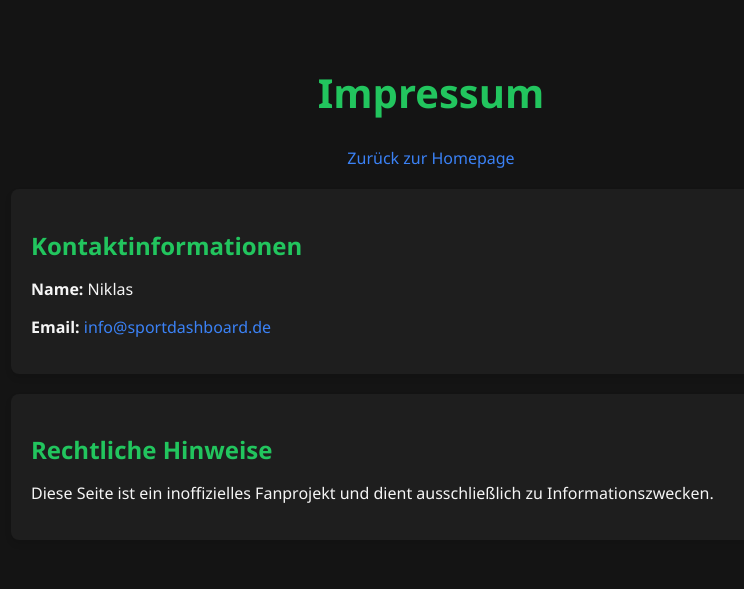
After one commit to EinfxchNiklas/Sport_Dashboard, a Flask app: page /impressum in a window 1280 px wide. The commit adds this page. Shown: the top 589 px of the page, without its empty margins (209-953 px from the left). Run offline with Flask 3, Linux system fonts and the light colour scheme.

Commit message:
Impressum hinzugefügt + Auf allen landingpages einen Footer hinzugefügt #20

```diff
--- a/app.py
+++ b/app.py
@@ -267,6 +267,11 @@ def american_football_roster(team_abv):
     })
 
 
+@app.route('/impressum')
+def impressum():
+    return render_template('impressum.html')
+
+
 if __name__ == '__main__':
     import os
     debug_mode = os.environ.get('DEBUG')
--- a/static/styles/sports_dashboard.css
+++ b/static/styles/sports_dashboard.css
@@ -1762,3 +1762,43 @@ body.page-fussball td.center {
                 font-size: 12px;
             }
         }
+/* ===== Impressum ===== */
+body.page-impressum {
+    background-color: #141414;
+    color: #f5f5f5;
+    font-family: "Segoe UI", Tahoma, Geneva, Verdana, sans-serif;
+    padding: 30px;
+}
+
+body.page-impressum header {
+    text-align: center;
+    margin-bottom: 20px;
+}
+
+body.page-impressum h1 {
+    font-size: 2.5rem;
+    color: #22c55e;
+}
+
+body.page-impressum .contact-info, body.page-impressum .legal-info {
+    margin: 20px auto;
+    max-width: 800px;
+    background: #1e1e1e;
+    padding: 20px;
+    border-radius: 8px;
+    box-shadow: 0 4px 6px rgba(0, 0, 0, 0.1);
+}
+
+body.page-impressum .contact-info h2, body.page-impressum .legal-info h2 {
+    color: #22c55e;
+    margin-bottom: 10px;
+}
+
+body.page-impressum a {
+    color: #3b82f6;
+    text-decoration: none;
+}
+
+body.page-impressum a:hover {
+    text-decoration: underline;
+}
--- a/templates/american_football.html
+++ b/templates/american_football.html
@@ -307,6 +307,10 @@
         </div>
     </div>
 
+    <footer>
+        <p><a href="/impressum">Impressum</a></p>
+    </footer>
+
     <script>
         function showTab(event, tabName) {
             event.preventDefault();
--- a/templates/formula1.html
+++ b/templates/formula1.html
@@ -155,6 +155,10 @@
             </aside>
         </div>
     </main>
+
+    <footer>
+        <p><a href="/impressum">Impressum</a></p>
+    </footer>
 
     <script>
         let pastLoaded = false;
--- a/templates/fussball.html
+++ b/templates/fussball.html
@@ -169,4 +169,7 @@
     </script>
     {% endif %}
 </body>
+<footer>
+        <p><a href="/impressum">Impressum</a></p>
+    </footer>
 </html>
--- a/templates/homepage.html
+++ b/templates/homepage.html
@@ -42,5 +42,8 @@
         </a>
 
     </div>
+    <footer>
+        <p><a href="/impressum">Impressum</a></p>
+    </footer>
 </body>
 </html>
--- /dev/null
+++ b/templates/impressum.html
@@ -0,0 +1,26 @@
+<!DOCTYPE html>
+<html lang="de">
+<head>
+    <meta charset="UTF-8">
+    <meta name="viewport" content="width=device-width, initial-scale=1.0">
+    <title>Impressum</title>
+    <link rel="stylesheet" href="{{ url_for('static', filename='styles/sports_dashboard.css') }}">
+</head>
+<body class="page-impressum">
+    <header>
+        <h1>Impressum</h1>
+        <a href="/" class="home-button">Zurück zur Homepage</a>
+    </header>
+    <main>
+        <section class="contact-info">
+            <h2>Kontaktinformationen</h2>
+            <p><strong>Name:</strong> Niklas</p>
+            <p><strong>Email:</strong> <a href="mailto:info@sportdashboard.de">info@sportdashboard.de</a></p>
+        </section>
+        <section class="legal-info">
+            <h2>Rechtliche Hinweise</h2>
+            <p>Diese Seite ist ein inoffizielles Fanprojekt und dient ausschließlich zu Informationszwecken.</p>
+        </section>
+    </main>
+</body>
+</html>
```
